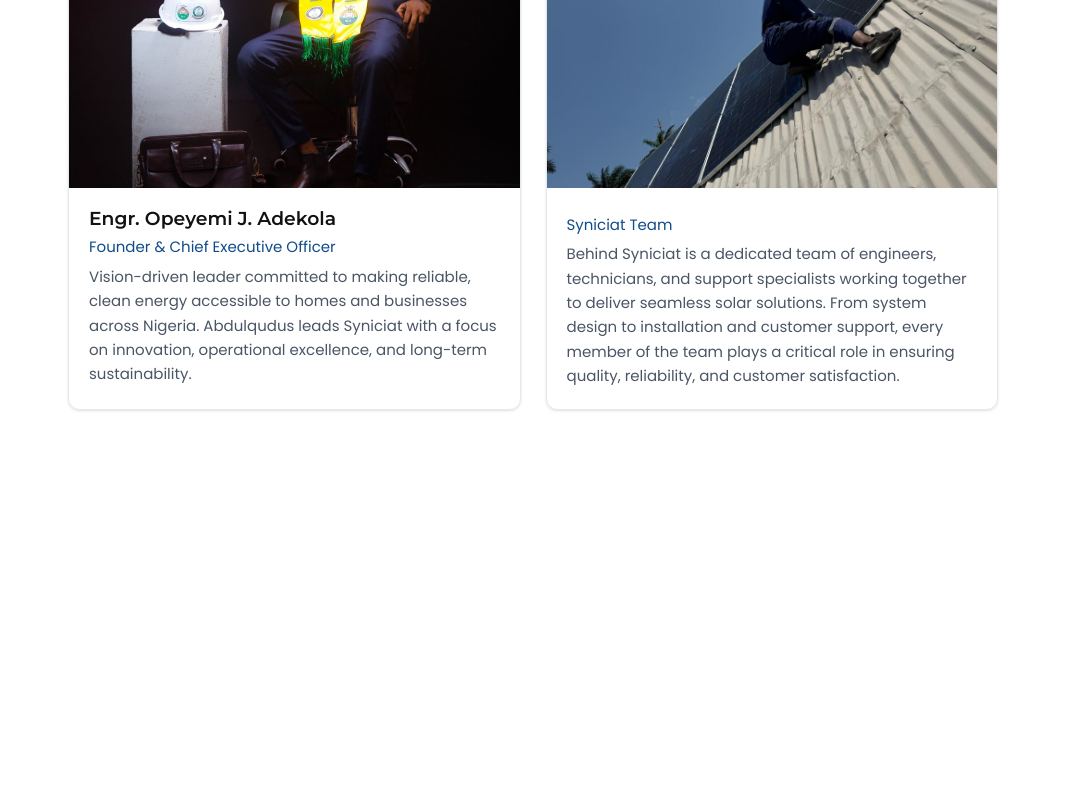
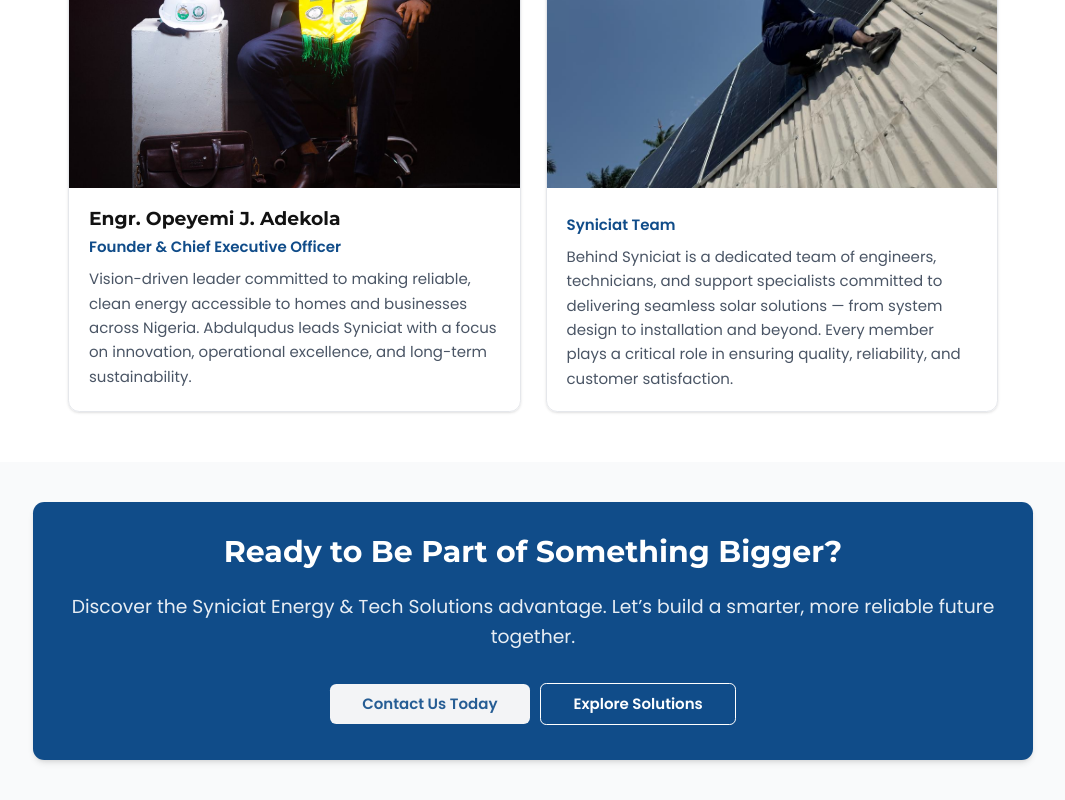
Before and after one commit to sleekping/syniciat-webapp, a Next.js app: page /about-us in a window 1280 px wide. Shown: the part 3983-4783 px from the top of the page, without its empty margins (107-1172 px from the left). Before the commit the page ends 4443 px from the top, so only its background shows below. Built offline with nearby package versions, Linux system fonts and the light colour scheme.

Commit message:
feat: add join us section

```diff
--- a/app/about-us/page.tsx
+++ b/app/about-us/page.tsx
@@ -1,5 +1,6 @@
 import CoreValues from '@/components/about-us/CoreValues'
 import Hero from '@/components/about-us/Hero'
+import JoinUs from '@/components/about-us/JoinUs'
 import Mission from '@/components/about-us/Mission'
 import OurJourney from '@/components/about-us/OurJourney'
 import OurStory from '@/components/about-us/OurStory'
@@ -15,6 +16,7 @@
             <CoreValues />
             <OurJourney />
             <OurTeam />
+            <JoinUs />
         </main>
     )
 }
--- a/components/about-us/CoreValues.tsx
+++ b/components/about-us/CoreValues.tsx
@@ -41,7 +41,7 @@
 const CoreValues = (): React.JSX.Element => {
 
     return (
-        <section className='px-20 py-20 space-y-20' id="core-values">
+        <section className='px-20 py-20 space-y-20 max-tab:px-10' id="core-values">
             <div className="text-center mb-20 place-items-center">
                 <p className='text-2xl uppercase font-semibold text-primary tracking-wide'>Why Choose Us</p>
                 <h2 className='text-5xl font-bold mt-3.5 mb-6.5'>Our Core Values</h2>
@@ -52,7 +52,7 @@
                 {values.map((v, i) => (
                     <article key={i} className='bg-white flex-1 rounded-2xl border-primary/20 border-2
                 shadow-sm  hover:border-primary/50 transition-all ease-in-out duration-500 hover:shadow-xl group
-                px-10 py-10'>
+                px-10 py-10 max-mdPhone:px-6'>
 
                         <div className="bg-primary/10 group-hover:bg-primary transition-all ease-in-out duration-300 w-16 h-16 rounded-lg flex items-center justify-center mb-5" aria-hidden="true">
                             {<v.icon className='text-primary group-hover:text-white' size={"2rem"} />}
--- /dev/null
+++ b/components/about-us/JoinUs.tsx
@@ -0,0 +1,39 @@
+import Link from 'next/link'
+import React from 'react'
+
+const JoinUs = () => {
+    return (
+
+        <section className="px-6 md:px-12 lg:px-20 py-16 bg-gray-50" role='region'>
+            <div className="max-w-400 mx-auto bg-primary rounded-2xl text-center px-6 md:px-12 py-14 shadow-md space-y-8">
+
+                {/* Heading */}
+                <h2 className="text-5xl font-bold text-white max-mdLap:text-4xl max-md:text-3xl pb-2">
+                   Ready to Be Part of Something Bigger?
+                </h2>
+
+                {/* Subtext */}
+                <p className="pb-4 text-white/90 max-md:text-xl max-mdlap:text-2xl text-3xl">
+                     Discover the Syniciat Energy & Tech Solutions advantage. Let’s build a smarter, more reliable future together.</p>
+
+                {/* Links */}
+                <div className="flex max-sm:flex-col flex-row items-center justify-center gap-4">
+
+                    {/* Primary */}
+                    <Link href={"/"} className="bg-gray-100 max-sm:w-full text-primary/90 font-semibold px-13 py-4 rounded-lg hover:bg-white transition whitespace-nowrap text-2xl">
+                        Contact Us Today
+                    </Link>
+
+                    {/* Secondary */}
+                    <Link href={"/"} className="border max-sm:w-full border-white text-white font-semibold px-13 py-4 rounded-lg hover:bg-white hover:text-primary transition whitespace-nowrap text-2xl">
+                        Explore Solutions
+                    </Link>
+
+                </div>
+            </div>
+        </section>
+
+    )
+}
+
+export default JoinUs
--- a/components/about-us/Mission.tsx
+++ b/components/about-us/Mission.tsx
@@ -17,12 +17,12 @@
 const Mission = (): React.JSX.Element => {
 
     return (
-        <div className="bg-gray-50 flex gap-10 px-30 py-20 max-mdLap:px-15 max-tab:flex-col">
+        <div className="bg-gray-50 flex gap-10 px-30 py-20 max-mdLap:px-15 max-tab:px-10 max-tab:flex-col">
 
             {missionArray.map((value, index) => (
                 <div key={index} className='bg-white flex-1 rounded-2xl border-primary/20 border-2
                 shadow-sm  hover:border-primary/50 transition-all ease-in-out duration-500 hover:shadow-xl group
-                px-10 py-10'>
+                px-10 py-10 max-mdPhone:px-6'>
                     <div className="bg-primary/10 group-hover:bg-primary transition-all ease-in-out duration-300 w-16 h-16 rounded-lg flex items-center justify-center mb-5" aria-hidden="true">
                         {<value.icon className='text-primary group-hover:text-white' size={"2rem"} />}
                     </div>
--- a/components/about-us/OurTeam.tsx
+++ b/components/about-us/OurTeam.tsx
@@ -9,32 +9,33 @@
     },
     {
         img: "/images/syniciat-team.jpeg", role: "Syniciat Team",
-        details: "Behind Syniciat is a dedicated team of engineers, technicians, and support specialists working together to deliver seamless solar solutions. From system design to installation and customer support, every member of the team plays a critical role in ensuring quality, reliability, and customer satisfaction."
+        details: "Behind Syniciat is a dedicated team of engineers, technicians, and support specialists committed to delivering seamless solar solutions — from system design to installation and beyond. Every member plays a critical role in ensuring quality, reliability, and customer satisfaction."
     }
 ]
 const OurTeam = () => {
     return (
-        <section className='px-20 py-20 space-y-20 ' id="our-team">
+        <section className='px-20 py-20 space-y-20 max-tab:px-10' id="our-team"
+            aria-labelledby="our-team-heading">
             <div className="text-center mb-20 place-items-center">
-                <p className='text-2xl uppercase font-semibold text-primary tracking-wide'>Meet the Team</p>
+                <p className='text-2xl uppercase font-semibold text-primary tracking-wide'
+                    id="our-team-heading">Meet the Team</p>
                 <h2 className='text-5xl font-bold mt-3.5 mb-6.5'>Our Leadership</h2>
-                <div className="w-35 h-1.5 bg-primary rounded-full mb-8"></div>
+                <div className="w-35 h-1.5 bg-primary rounded-full mb-8" aria-hidden="true"></div>
                 <p className='mt-8 text-gray-600 text-2xl'>The visionaries and experts driving our mission forward.</p>
             </div>
             <div className="grid grid-cols-2 gap-10 mx-50 max-xl:mx-10 max-lg:mx-0 max-mdLap:grid-cols-1">
                 {/* Placeholder for team members */}
                 {
                     team.map((v, i) => (
-                        <article key={i} className='rounded-2xl group overflow-hidden
+                        <article key={i} role="listitem" className='rounded-2xl group overflow-hidden
                      shadow-sm border border-gray-200 hover:shadow-xl transition-all group
+                        ' aria-labelledby={v.role}><div className="overflow-hidden">
 
-                        '><div className="overflow-hidden">
-
-                            <Image loading='lazy' src={v.img} className='w-full h-150  object-top-left  object-cover  group-hover:scale-110 transition-transform duration-300' alt={v.role} width={400} height={400} />
-                        </div>
-                            <div className='space-y-2 p-8'>
-                                <h3 className='text-3xl font-semibold'>{v.name}</h3>
-                                <p className='text-primary text-2xl'>{v.role}</p>
+                                <Image loading='lazy' src={v.img} className='w-full h-150 max-tab:h-100 object-top-left  object-cover  group-hover:scale-110 transition-transform duration-300' alt={v.role} width={400} height={400} />
+                            </div>
+                            <div className='space-y-2 p-8 max-mdPhone:px-6'>
+                                <h3 className='text-3xl font-bold'>{v.name}</h3>
+                                <p className='text-primary font-semibold text-2xl pb-1 '>{v.role}</p>
                                 <p className='text-gray-600 text-2xl leading-relaxed '>{v.details}</p>
                             </div>
                         </article>
```
